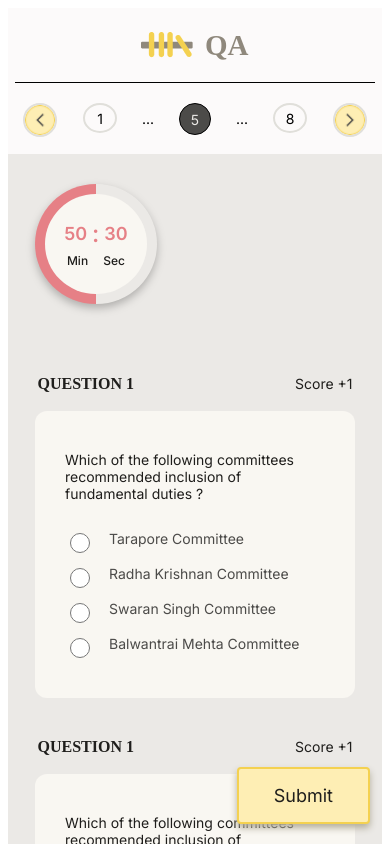
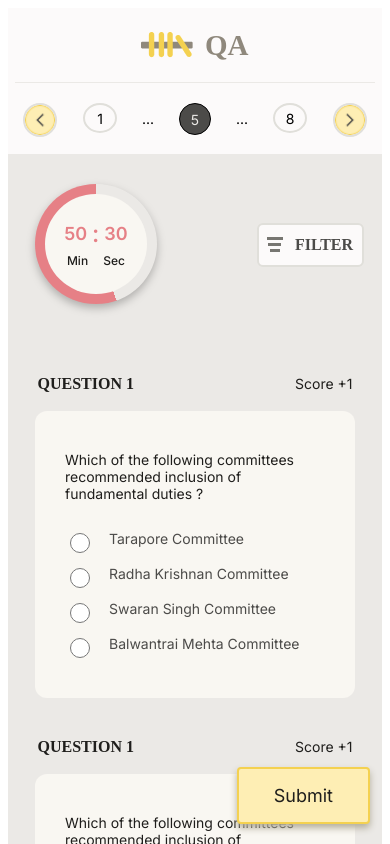
Before and after one commit to aasma12345/assessment-project, a Next.js app: page /assesment in a window 390 px wide. Shown: the top 844 px of the page. Built offline with nearby package versions, Linux system fonts and the light colour scheme.

Commit message:
mob-filter

```diff
--- a/app/assesment/filter.js
+++ b/app/assesment/filter.js
@@ -24,6 +24,14 @@ const Filter = () => {
             </div>
             <div className="mob-only">
                 <div className="mob-filter">
+                    <div className="filter-button">
+                        <div className="filter-line">
+                            <div className="line one"></div>
+                            <div className="line two"></div>
+                            <div className="line three"></div>
+                        </div>
+                        <div className="filter-text">filter</div>
+                    </div>
 
                 </div>
             </div>
--- a/app/assesment/style.css
+++ b/app/assesment/style.css
@@ -132,8 +132,9 @@
     }
 
     .top {
-        border-top: 1px solid black;
+        border-top: 1px solid #EBE9E6;
         width: 100%;
+
     }
 }
 
@@ -481,14 +482,18 @@
 
 @media (max-width: 576px) {
     .mob-filter {
+        display: flex;
         width: auto;
         height: 181px;
         /* border: 1px solid black; */
         position: relative;
+        justify-content: space-between;
+        align-items: center;
+        justify-content: center;
     }
 
     .timer-div {
-        width: 130px;
+        width: 150px;
         height: 120px;
         position: absolute;
         /* border: 1px solid black; */
@@ -505,7 +510,7 @@
         justify-content: center;
         align-items: center;
         border-radius: 50%;
-        background: conic-gradient(#EBE9E6 0deg 180deg, #E68086 180deg 360deg);
+        background: conic-gradient(#EBE9E6 0deg 160deg, #E68086 160deg 360deg);
         filter: drop-shadow(0px 4px 4px rgba(0, 0, 0, 0.25));
 
     }
@@ -520,6 +525,7 @@
         border-radius: 50%;
         background: #F9F7F2;
     }
+
     .dot {
         color: var(--Error, #E68086);
         font-family: Inter;
@@ -528,6 +534,47 @@
         font-weight: 500;
         line-height: normal;
         text-transform: uppercase;
+    }
+
+    .filter-button {
+        display: flex;
+        width: 103px;
+        height: 40px;
+        border-radius: 6px;
+        border: 2px solid #E0DFDA;
+        background: #FCFAFA;
+        align-items: center;
+        justify-content: center;
+        margin-left:230px;
+
+    }
+
+
+    .line {
+        margin: auto;
+        border-top: 3px solid #777671;
+        margin-top: 3px;
+    }
+    .one{
+        margin-top: 0px;
+        width: 16px;
+    }
+    .two{
+        width:13px;
+    }
+    .three{
+        width: 10px;
+    }
+
+    .filter-text {
+        color:  #4C4B49;
+        font-family: "Inria Sans";
+        font-size: 16px;
+        font-style: normal;
+        font-weight: 700;
+        line-height: normal;
+        text-transform: uppercase;
+        margin-left: 12px;
     }
 
 
```
